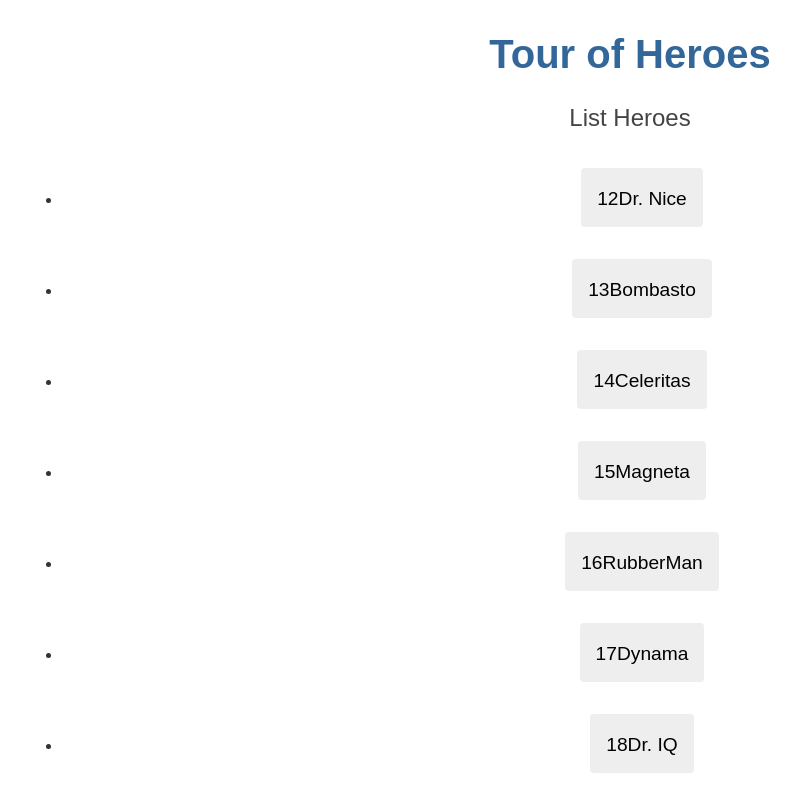
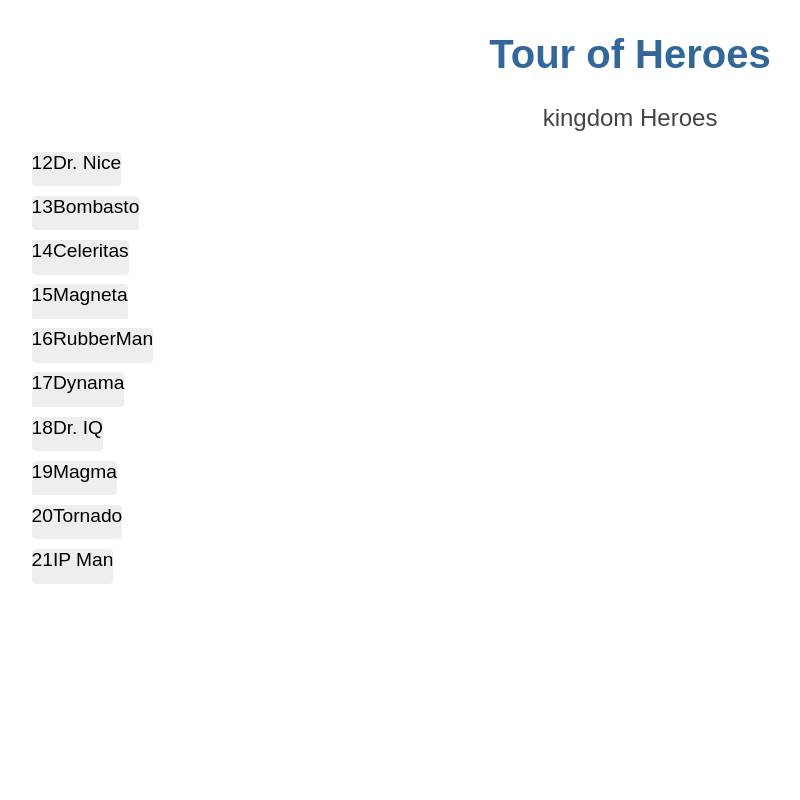
Before and after one commit to Lumen-st/LearnAngular, an Angular app: page / in a window 1280 px wide. Shown: the top 800 px of the page, without its empty margins (10-810 px from the left). Built offline with nearby package versions, Linux system fonts and the light colour scheme.

Commit message:
bases de frontes

```diff
--- a/src/app/heroes/heroes.component.css
+++ b/src/app/heroes/heroes.component.css
@@ -0,0 +1,33 @@
+
+.heroes{
+    margin:  0 0 2em 0;
+    list-style-type: none;
+    padding: 0;
+    width: 15em;
+}
+
+heroes li {
+    display: flex;
+}
+
+.heroes button{
+    flex: 1;
+    cursor: pointer;
+    position: relative;
+    left: 0;
+    background-color: #EEE;
+    margin: .5em;
+    padding: 0;
+    border-radius: 4px;
+    display: flex;
+    align-items: stretch;
+    height: 1.8em;
+
+}
+
+.heroes button:hover{
+   color: #2c3a41;
+   background-color: #e6e6e6;
+   left:  .1em;
+
+}
--- a/src/app/heroes/heroes.component.html
+++ b/src/app/heroes/heroes.component.html
@@ -1,16 +1,20 @@
-<h2>List Heroes</h2>
-
-<div *ngIf="selectedHero">
-  <div>{{selectedHero.name | uppercase }} Details</div>
-  <div> ID: {{selectedHero.id | uppercase }}</div>
-</div>
-
+<h2>kingdom Heroes</h2>
 
 <ul class="heroes">
   <li *ngFor="let hero of heroes">
-    <button type="button"  (click)="onSelect(hero)">
+    <button [class.selected]="hero===selectedHero" type="button" (click)="onSelect(hero)">
       <span class="badge">{{hero.id}}</span>
       <span class="name">{{hero.name}}</span>
     </button>
   </li>
 </ul>
+
+<div *ngIf="selectedHero">
+  <h2>{{selectedHero.name | uppercase }} Details</h2>
+  <div> ID: {{selectedHero.id}}</div>
+
+<div>
+<label for="hero-name"> Hero Name: </label>
+<input id="hero-name" [(ngModel)]="selectedHero.name" placeholder="name">
+<div>
+</div>
```
